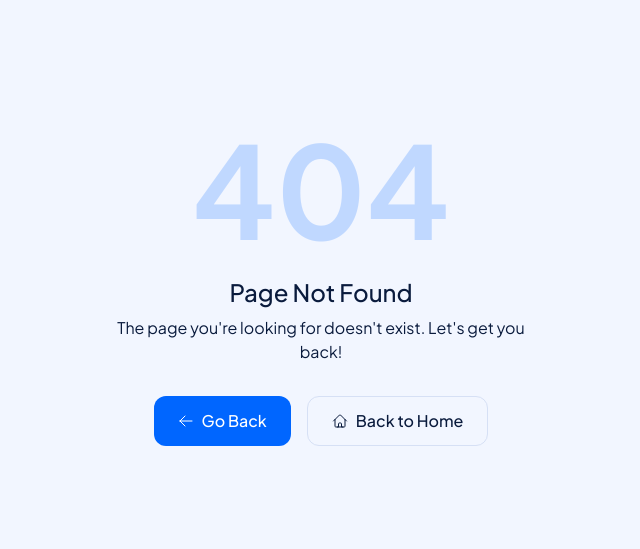
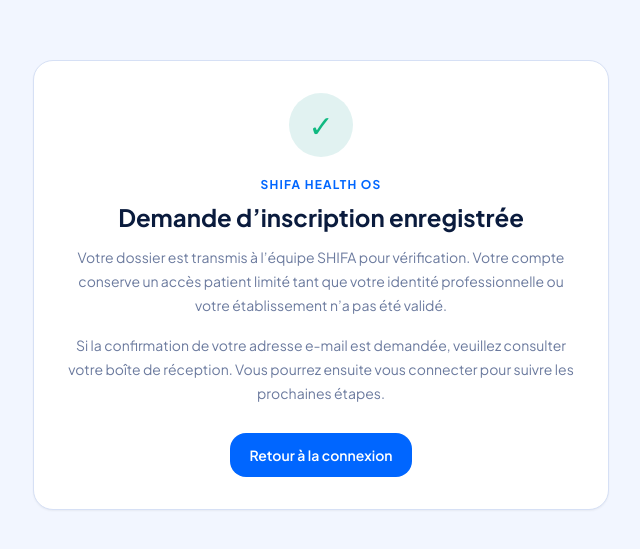
Before and after one commit to mohaelmi86-debug/shifa, a Next.js app: page /registration-pending in a window 1280 px wide. Before the commit this address had no page. Shown: the part 115-664 px from the top of the page, without its empty margins (319-959 px from the left). Built offline with nearby package versions, Linux system fonts and the light colour scheme.

Commit message:
feat(registration): add pending application confirmation page

```diff
--- /dev/null
+++ b/src/app/registration-pending/page.tsx
@@ -0,0 +1,24 @@
+import Link from 'next/link';
+
+export default function RegistrationPendingPage() {
+  return (
+    <main className="min-h-screen flex items-center justify-center px-5 py-12" style={{ background: 'var(--background)' }}>
+      <section className="w-full max-w-xl rounded-2xl border p-8 text-center shadow-sm" style={{ borderColor: 'var(--border)', background: 'var(--card)' }}>
+        <div className="mx-auto mb-5 flex h-16 w-16 items-center justify-center rounded-full" style={{ background: 'rgba(13, 148, 136, 0.12)', color: 'var(--shifa-green)' }}>
+          <span aria-hidden="true" className="text-3xl">✓</span>
+        </div>
+        <p className="mb-2 text-xs font-bold uppercase tracking-widest" style={{ color: 'var(--shifa-blue)' }}>SHIFA Health OS</p>
+        <h1 className="mb-3 text-2xl font-bold" style={{ color: 'var(--foreground)' }}>Demande d’inscription enregistrée</h1>
+        <p className="mb-4 text-sm leading-6" style={{ color: 'var(--muted-foreground)' }}>
+          Votre dossier est transmis à l’équipe SHIFA pour vérification. Votre compte conserve un accès patient limité tant que votre identité professionnelle ou votre établissement n’a pas été validé.
+        </p>
+        <p className="mb-7 text-sm leading-6" style={{ color: 'var(--muted-foreground)' }}>
+          Si la confirmation de votre adresse e-mail est demandée, veuillez consulter votre boîte de réception. Vous pourrez ensuite vous connecter pour suivre les prochaines étapes.
+        </p>
+        <Link href="/sign-up-login-screen" className="inline-flex items-center justify-center rounded-xl px-5 py-3 text-sm font-semibold text-white" style={{ background: 'var(--shifa-blue)' }}>
+          Retour à la connexion
+        </Link>
+      </section>
+    </main>
+  );
+}
```
